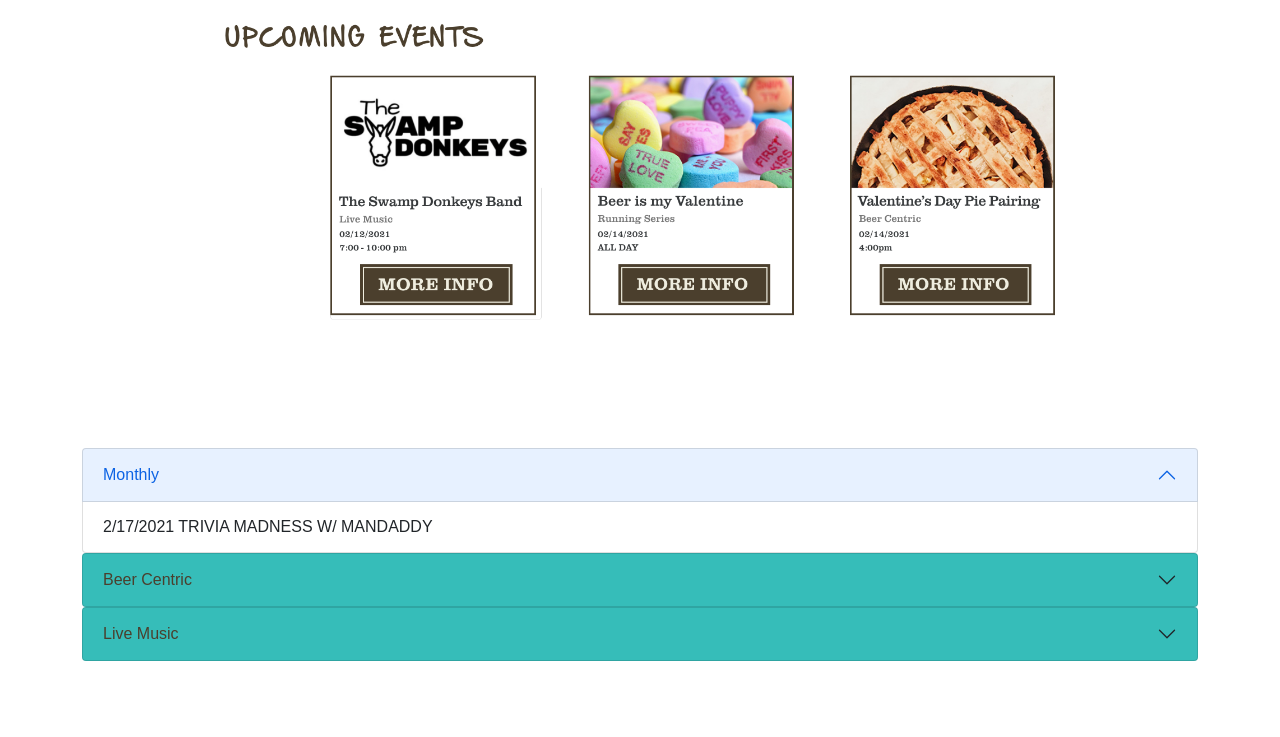
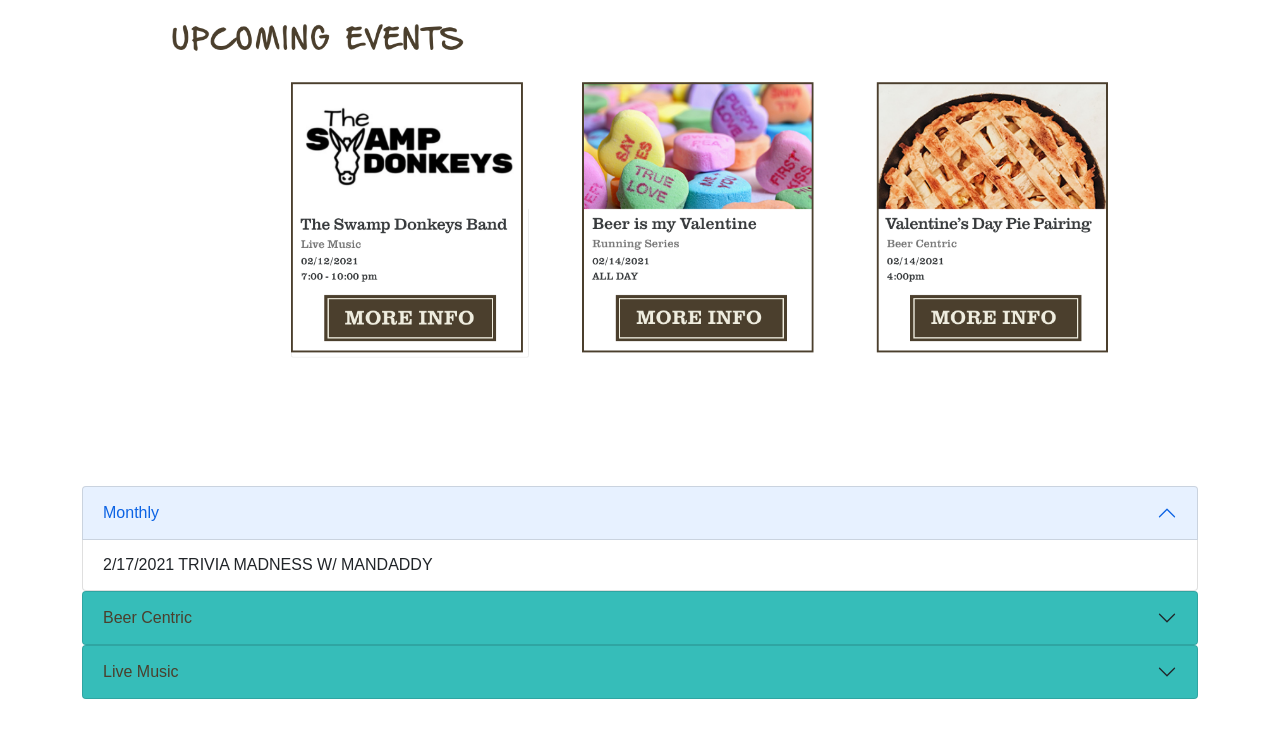
Before and after one commit to Jpititto/OrlandoBrewing, a plain HTML site: page events.html in a window 1280 px wide. Shown: the part 203-940 px from the top of the page. Drawn offline with nearby package versions, Linux system fonts and the light colour scheme.

```diff
--- a/events.html
+++ b/events.html
@@ -55,7 +55,7 @@
         </div>
 
 
-        <div class="container-fluid col-8 d-flex">
+        <div class="container-fluid col-9 d-flex">
           <img src="Images/Upcoming_Events.png" alt="Upcoming Events" style="width:100%;">
       </div>
 
```
